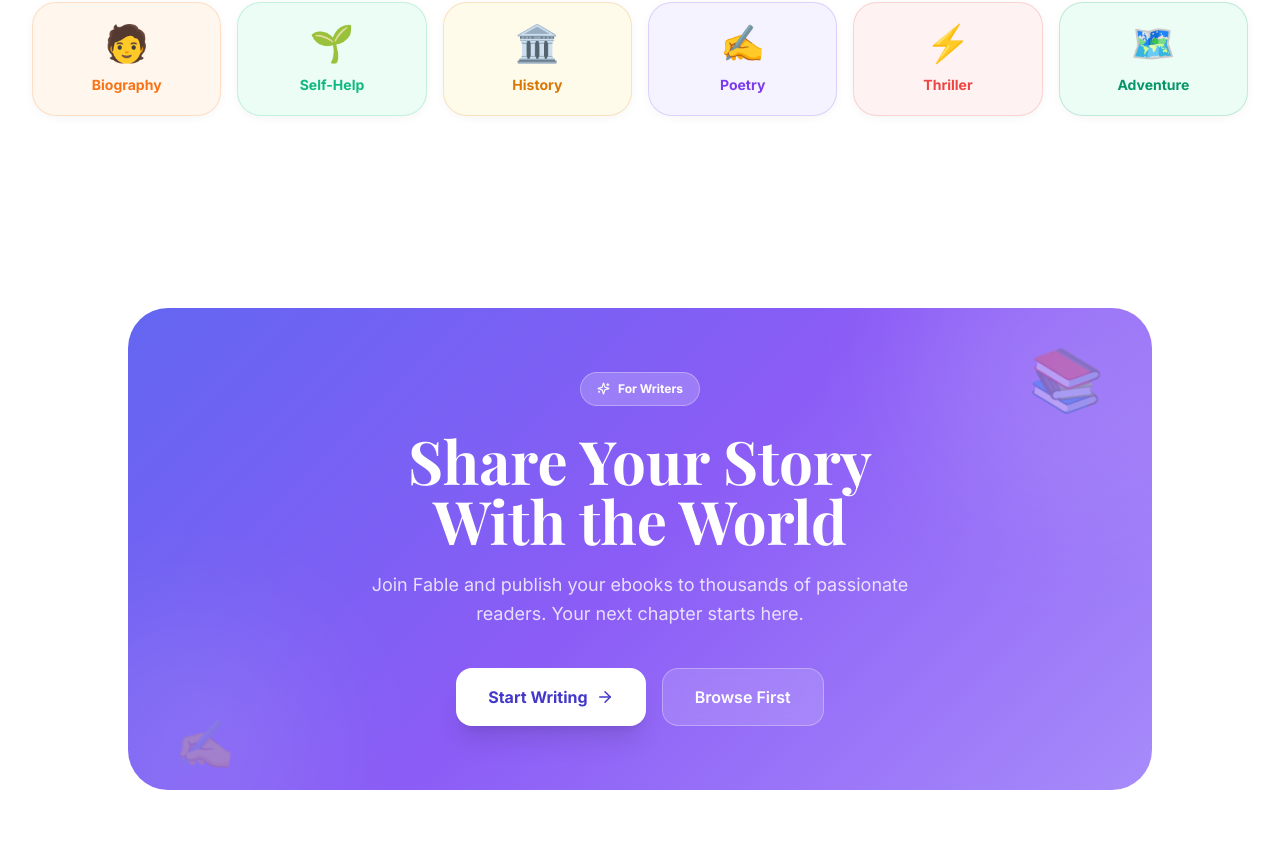
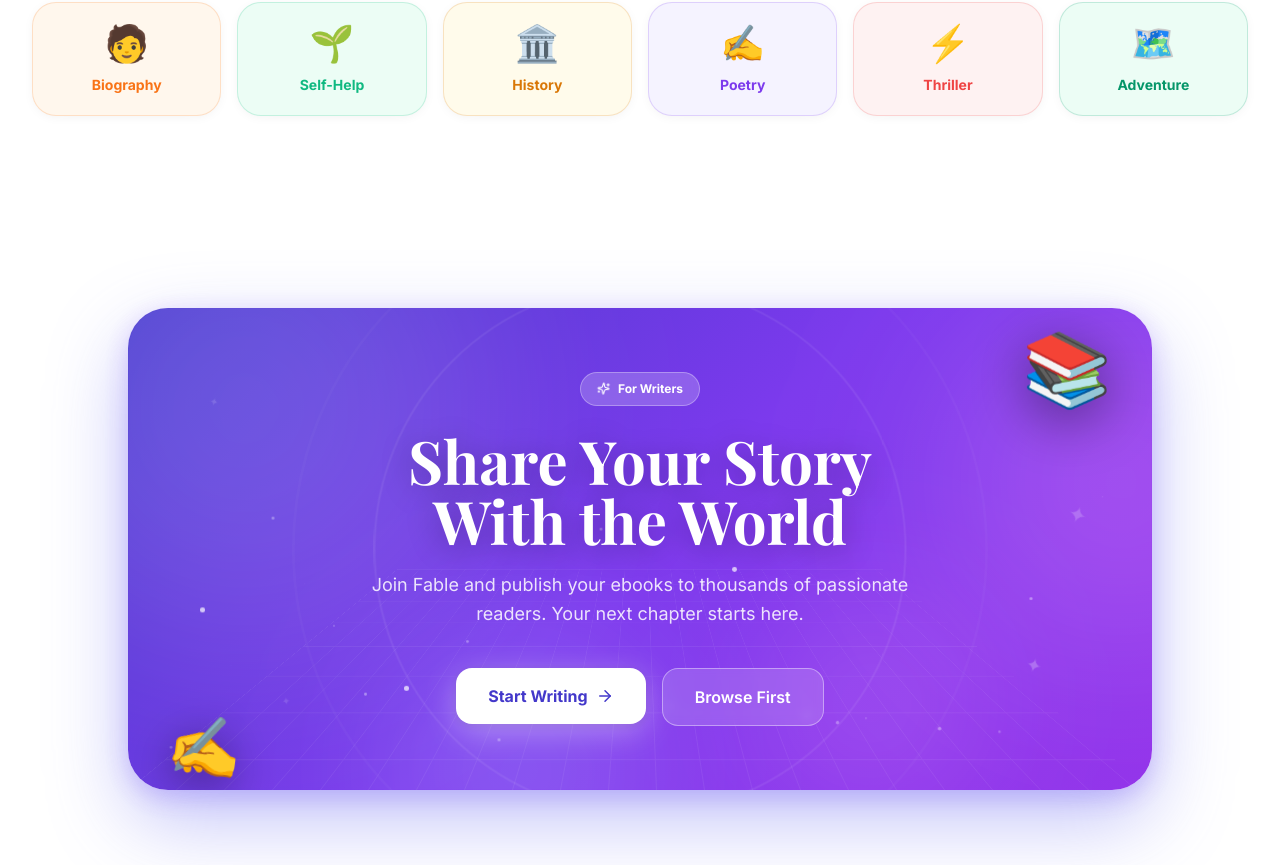
Before and after one commit to hassan25bd/A10_CAT-012, a Next.js app in the folder client/: page / in a window 1280 px wide. Shown: the part 2855-3720 px from the top of the page. Built offline with nearby package versions, Linux system fonts and the light colour scheme; no server answers; a web font is replaced by a local one.

Commit message:
Upgrade CTA section: 3D tilt, particles, orbs, shimmer, cursor spotlight

```diff
--- a/client/components/home/HomePage.js
+++ b/client/components/home/HomePage.js
@@ -1,10 +1,10 @@
 'use client';
 import { useRouter } from 'next/navigation';
 import Link from 'next/link';
-import { motion, useScroll, useTransform, useSpring } from 'framer-motion';
+import { motion, useScroll, useTransform, useSpring, useMotionValue } from 'framer-motion';
 import { BookOpen, ArrowRight, Sparkles, Library, TrendingUp } from 'lucide-react';
 import { useQuery } from '@tanstack/react-query';
-import { useRef } from 'react';
+import { useRef, useState, useCallback } from 'react';
 import API from '../../lib/api';
 import EbookCard from '../EbookCard';
 import SkeletonCard from '../SkeletonCard';
@@ -21,6 +21,275 @@
   { w: 400, h: 400, x: '20%',  y: '60%',  from: '#06b6d4', to: '#6366f1', dur: 26 },
   { w: 350, h: 350, x: '80%',  y: '70%',  from: '#8b5cf6', to: '#ec4899', dur: 20 },
 ];
+
+const CTA_PARTICLES = Array.from({ length: 28 }, (_, i) => ({
+  id: i,
+  x: 3 + (i * 13 + 7) % 94,
+  delay: (i * 0.38) % 5.5,
+  dur: 3.5 + (i * 0.55) % 5,
+  size: 2 + (i % 4),
+  opacity: 0.25 + (i % 4) * 0.15,
+  yRange: 140 + (i * 19) % 210,
+}));
+
+const CTA_BG_ORBS = [
+  { w: 540, h: 540, x: '-18%', y: '-30%', from: '#818cf8', to: '#c084fc', dur: 16 },
+  { w: 430, h: 430, x: '74%',  y: '-5%',  from: '#f472b6', to: '#818cf8', dur: 21 },
+  { w: 330, h: 330, x: '22%',  y: '62%',  from: '#38bdf8', to: '#818cf8', dur: 27 },
+  { w: 260, h: 260, x: '60%',  y: '55%',  from: '#a78bfa', to: '#f472b6', dur: 19 },
+];
+
+function WriterCTA() {
+  const cardRef = useRef(null);
+  const [mousePos, setMousePos] = useState({ x: 50, y: 50 });
+  const [isActive, setIsActive] = useState(false);
+
+  const rotX = useMotionValue(0);
+  const rotY = useMotionValue(0);
+  const sRotX = useSpring(rotX, { stiffness: 150, damping: 25 });
+  const sRotY = useSpring(rotY, { stiffness: 150, damping: 25 });
+
+  const handleMove = useCallback((clientX, clientY) => {
+    if (!cardRef.current) return;
+    const rect = cardRef.current.getBoundingClientRect();
+    const nx = (clientX - rect.left - rect.width / 2) / (rect.width / 2);
+    const ny = (clientY - rect.top - rect.height / 2) / (rect.height / 2);
+    rotY.set(nx * 14);
+    rotX.set(-ny * 8);
+    setMousePos({
+      x: ((clientX - rect.left) / rect.width) * 100,
+      y: ((clientY - rect.top) / rect.height) * 100,
+    });
+  }, [rotX, rotY]);
+
+  const handleLeave = useCallback(() => {
+    rotX.set(0);
+    rotY.set(0);
+    setIsActive(false);
+  }, [rotX, rotY]);
+
+  return (
+    <section className="py-24 px-4 bg-white">
+      <div className="max-w-5xl mx-auto" style={{ perspective: '1400px' }}>
+        <motion.div
+          ref={cardRef}
+          initial={{ opacity: 0, y: 60 }}
+          whileInView={{ opacity: 1, y: 0 }}
+          viewport={{ once: true }}
+          transition={{ duration: 0.7, ease: [0.25, 0.46, 0.45, 0.94] }}
+          style={{
+            rotateX: sRotX,
+            rotateY: sRotY,
+            transformStyle: 'preserve-3d',
+            boxShadow: '0 30px 80px rgba(99,102,241,0.4), 0 8px 24px rgba(139,92,246,0.3)',
+          }}
+          onMouseMove={(e) => { setIsActive(true); handleMove(e.clientX, e.clientY); }}
+          onMouseLeave={handleLeave}
+          onTouchMove={(e) => { setIsActive(true); const t = e.touches[0]; handleMove(t.clientX, t.clientY); }}
+          onTouchEnd={handleLeave}
+          className="relative rounded-[2.5rem] overflow-hidden cursor-pointer select-none"
+        >
+          {/* Base gradient */}
+          <div
+            className="absolute inset-0"
+            style={{ background: 'linear-gradient(135deg,#4338ca 0%,#7c3aed 50%,#9333ea 100%)' }}
+          />
+
+          {/* Animated orbs */}
+          {CTA_BG_ORBS.map((orb, i) => (
+            <motion.div
+              key={i}
+              className="absolute rounded-full pointer-events-none"
+              style={{
+                width: orb.w, height: orb.h,
+                left: orb.x, top: orb.y,
+                background: `radial-gradient(circle,${orb.from}55 0%,${orb.to}28 55%,transparent 75%)`,
+                filter: 'blur(72px)',
+                mixBlendMode: 'screen',
+              }}
+              animate={{ x: [0, 35, -28, 0], y: [0, -28, 22, 0], scale: [1, 1.14, 0.9, 1] }}
+              transition={{ duration: orb.dur, repeat: Infinity, ease: 'easeInOut', delay: i * 2.5 }}
+            />
+          ))}
+
+          {/* 3D perspective grid */}
+          <div
+            className="absolute inset-x-0 bottom-0 h-3/4 pointer-events-none"
+            style={{
+              opacity: 0.07,
+              backgroundImage: `
+                linear-gradient(rgba(255,255,255,0.9) 1px, transparent 1px),
+                linear-gradient(90deg, rgba(255,255,255,0.9) 1px, transparent 1px)
+              `,
+              backgroundSize: '48px 48px',
+              transform: 'perspective(500px) rotateX(50deg) scaleY(2)',
+              transformOrigin: 'bottom center',
+            }}
+          />
+
+          {/* Cursor spotlight */}
+          <div
+            className="absolute inset-0 pointer-events-none"
+            style={{
+              opacity: isActive ? 1 : 0,
+              transition: 'opacity 0.3s ease',
+              background: `radial-gradient(circle 380px at ${mousePos.x}% ${mousePos.y}%, rgba(255,255,255,0.18) 0%, transparent 70%)`,
+            }}
+          />
+
+          {/* Shimmer sweep */}
+          <motion.div
+            className="absolute inset-y-0 w-72 pointer-events-none"
+            style={{
+              background: 'linear-gradient(105deg,transparent 20%,rgba(255,255,255,0.12) 50%,transparent 80%)',
+              left: 0,
+            }}
+            animate={{ x: ['-300px', '1300px'] }}
+            transition={{ duration: 3.5, repeat: Infinity, ease: 'linear', repeatDelay: 4.5 }}
+          />
+
+          {/* Floating particles */}
+          <div className="absolute inset-0 overflow-hidden pointer-events-none">
+            {CTA_PARTICLES.map((p) => (
+              <motion.div
+                key={p.id}
+                className="absolute rounded-full bg-white"
+                style={{ width: p.size, height: p.size, left: `${p.x}%`, bottom: -8, opacity: 0 }}
+                animate={{ y: [0, -p.yRange], opacity: [0, p.opacity, 0], scale: [0.4, 1, 0.2] }}
+                transition={{ duration: p.dur, repeat: Infinity, delay: p.delay, ease: 'easeOut' }}
+              />
+            ))}
+          </div>
+
+          {/* Pulsing rings */}
+          {[0, 1, 2].map((ring) => (
+            <motion.div
+              key={ring}
+              className="absolute rounded-full border border-white/20 pointer-events-none"
+              style={{
+                width: 260, height: 260,
+                left: '50%', top: '50%',
+                marginLeft: -130, marginTop: -130,
+              }}
+              animate={{ scale: [1, 3.2 + ring * 0.7], opacity: [0.6, 0] }}
+              transition={{ duration: 4, repeat: Infinity, delay: ring * 1.35, ease: 'easeOut' }}
+            />
+          ))}
+
+          {/* Floating 3D book */}
+          <motion.div
+            className="absolute top-6 right-10 hidden lg:block pointer-events-none"
+            animate={{ y: [-10, 10, -10], rotate: [-5, 5, -5] }}
+            transition={{ duration: 5, repeat: Infinity, ease: 'easeInOut' }}
+          >
+            <span
+              className="text-7xl block"
+              style={{ filter: 'drop-shadow(0 12px 28px rgba(0,0,0,0.45))' }}
+            >📚</span>
+          </motion.div>
+
+          {/* Floating writing hand */}
+          <motion.div
+            className="absolute bottom-6 left-10 hidden lg:block pointer-events-none"
+            animate={{ y: [10, -10, 10], rotate: [8, -8, 8] }}
+            transition={{ duration: 4.5, repeat: Infinity, ease: 'easeInOut', delay: 1.5 }}
+          >
+            <span
+              className="text-6xl block"
+              style={{ filter: 'drop-shadow(0 10px 22px rgba(0,0,0,0.4))' }}
+            >✍️</span>
+          </motion.div>
+
+          {/* Small floating sparkle accents */}
+          {[
+            { top: '18%', left: '8%', delay: 0 },
+            { top: '72%', left: '88%', delay: 1.2 },
+            { top: '40%', left: '92%', delay: 2.4 },
+            { top: '80%', left: '15%', delay: 0.8 },
+          ].map((pos, i) => (
+            <motion.div
+              key={i}
+              className="absolute pointer-events-none text-white/40 hidden sm:block"
+              style={{ top: pos.top, left: pos.left, fontSize: 10 + (i % 3) * 4 }}
+              animate={{ scale: [1, 1.6, 1], opacity: [0.3, 0.8, 0.3], rotate: [0, 180, 360] }}
+              transition={{ duration: 3 + i, repeat: Infinity, delay: pos.delay, ease: 'easeInOut' }}
+            >
+              ✦
+            </motion.div>
+          ))}
+
+          {/* Main content */}
+          <div className="relative z-10 p-12 md:p-16 text-center">
+            <motion.div
+              initial={{ opacity: 0, y: 20 }}
+              whileInView={{ opacity: 1, y: 0 }}
+              viewport={{ once: true }}
+              transition={{ delay: 0.2 }}
+              className="inline-flex items-center gap-2 bg-white/20 backdrop-blur-sm text-white text-xs font-bold px-4 py-2 rounded-full mb-6 border border-white/30"
+            >
+              <motion.span
+                className="inline-block"
+                animate={{ rotate: [0, 20, -20, 0], scale: [1, 1.2, 1] }}
+                transition={{ duration: 3, repeat: Infinity, ease: 'easeInOut' }}
+              >
+                <Sparkles size={13} />
+              </motion.span>
+              For Writers
+            </motion.div>
+
+            <motion.h2
+              initial={{ opacity: 0, y: 20 }}
+              whileInView={{ opacity: 1, y: 0 }}
+              viewport={{ once: true }}
+              transition={{ delay: 0.3 }}
+              className="font-display text-4xl md:text-5xl lg:text-6xl font-bold text-white mb-5 leading-tight"
+              style={{ textShadow: '0 4px 32px rgba(0,0,0,0.3)' }}
+            >
+              Share Your Story<br />With the World
+            </motion.h2>
+
+            <motion.p
+              initial={{ opacity: 0, y: 20 }}
+              whileInView={{ opacity: 1, y: 0 }}
+              viewport={{ once: true }}
+              transition={{ delay: 0.4 }}
+              className="text-white/85 text-lg mb-10 max-w-xl mx-auto leading-relaxed"
+            >
+              Join Fable and publish your ebooks to thousands of passionate readers. Your next chapter starts here.
+            </motion.p>
+
+            <motion.div
+              initial={{ opacity: 0, y: 20 }}
+              whileInView={{ opacity: 1, y: 0 }}
+              viewport={{ once: true }}
+              transition={{ delay: 0.5 }}
+              className="flex flex-col sm:flex-row gap-4 justify-center"
+            >
+              <motion.div whileHover={{ scale: 1.07, y: -3 }} whileTap={{ scale: 0.95 }}>
+                <Link
+                  href="/register"
+                  className="inline-flex items-center justify-center gap-2 bg-white text-indigo-700 font-bold px-8 py-4 rounded-2xl text-base"
+                  style={{ boxShadow: '0 8px 32px rgba(255,255,255,0.35), 0 2px 10px rgba(0,0,0,0.12)' }}
+                >
+                  Start Writing <ArrowRight size={18} />
+                </Link>
+              </motion.div>
+
+              <motion.div whileHover={{ scale: 1.07, y: -3 }} whileTap={{ scale: 0.95 }}>
+                <Link
+                  href="/browse"
+                  className="inline-flex items-center justify-center gap-2 bg-white/15 border border-white/40 backdrop-blur-sm text-white font-semibold px-8 py-4 rounded-2xl hover:bg-white/25 transition-colors duration-200 text-base"
+                >
+                  Browse First
+                </Link>
+              </motion.div>
+            </motion.div>
+          </div>
+        </motion.div>
+      </div>
+    </section>
+  );
+}
 
 export default function HomePage() {
   const router = useRouter();
@@ -201,69 +470,7 @@
 
       <GenreGrid />
 
-      {/* CTA Section */}
-      <section className="py-24 px-4 bg-white">
-        <div className="max-w-5xl mx-auto">
-          <motion.div
-            initial={{ opacity: 0, y: 40, scale: 0.97 }}
-            whileInView={{ opacity: 1, y: 0, scale: 1 }}
-            viewport={{ once: true }}
-            transition={{ duration: 0.6 }}
-            className="relative rounded-[2.5rem] overflow-hidden"
-            style={{
-              background: 'linear-gradient(135deg, #6366F1 0%, #8B5CF6 50%, #A78BFA 100%)',
-            }}
-          >
-            {/* Background decorative circles */}
-            <div className="absolute top-0 right-0 w-80 h-80 rounded-full bg-white/10 blur-3xl -translate-y-1/3 translate-x-1/4 pointer-events-none" />
-            <div className="absolute bottom-0 left-0 w-64 h-64 rounded-full bg-white/10 blur-3xl translate-y-1/3 -translate-x-1/4 pointer-events-none" />
-
-            {/* Floating book emoji */}
-            <motion.div
-              animate={{ y: [-10, 10, -10], rotate: [-5, 5, -5] }}
-              transition={{ duration: 4, repeat: Infinity, ease: 'easeInOut' }}
-              className="absolute top-8 right-12 text-6xl opacity-30 pointer-events-none hidden lg:block"
-            >
-              📚
-            </motion.div>
-            <motion.div
-              animate={{ y: [10, -10, 10], rotate: [5, -5, 5] }}
-              transition={{ duration: 5, repeat: Infinity, ease: 'easeInOut', delay: 1 }}
-              className="absolute bottom-8 left-12 text-5xl opacity-20 pointer-events-none hidden lg:block"
-            >
-              ✍️
-            </motion.div>
-
-            <div className="relative z-10 p-12 md:p-16 text-center">
-              <div className="inline-flex items-center gap-2 bg-white/20 backdrop-blur text-white text-xs font-bold px-4 py-2 rounded-full mb-6 border border-white/30">
-                <Sparkles size={13} /> For Writers
-              </div>
-
-              <h2 className="font-display text-4xl md:text-5xl lg:text-6xl font-bold text-white mb-5 leading-tight">
-                Share Your Story<br />With the World
-              </h2>
-              <p className="text-white/80 text-lg mb-10 max-w-xl mx-auto leading-relaxed">
-                Join Fable and publish your ebooks to thousands of passionate readers. Your next chapter starts here.
-              </p>
-
-              <div className="flex flex-col sm:flex-row gap-4 justify-center">
-                <Link
-                  href="/register"
-                  className="inline-flex items-center justify-center gap-2 bg-white text-indigo-700 font-bold px-8 py-4 rounded-2xl shadow-xl hover:shadow-2xl hover:-translate-y-0.5 transition-all duration-200 text-base"
-                >
-                  Start Writing <ArrowRight size={18} />
-                </Link>
-                <Link
-                  href="/browse"
-                  className="inline-flex items-center justify-center gap-2 bg-white/15 border border-white/30 backdrop-blur text-white font-semibold px-8 py-4 rounded-2xl hover:bg-white/25 transition-all duration-200 text-base"
-                >
-                  Browse First
-                </Link>
-              </div>
-            </div>
-          </motion.div>
-        </div>
-      </section>
+      <WriterCTA />
     </div>
   );
 }
```
